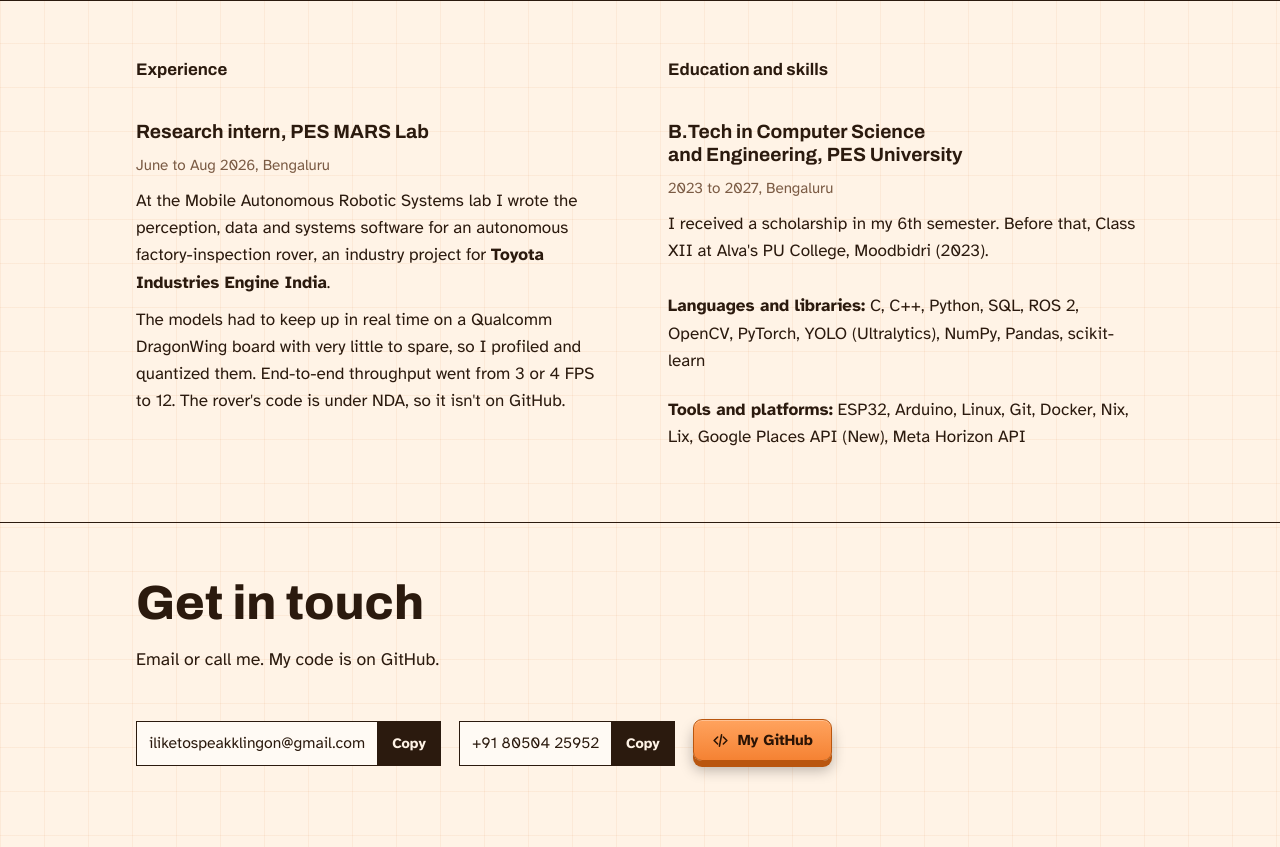
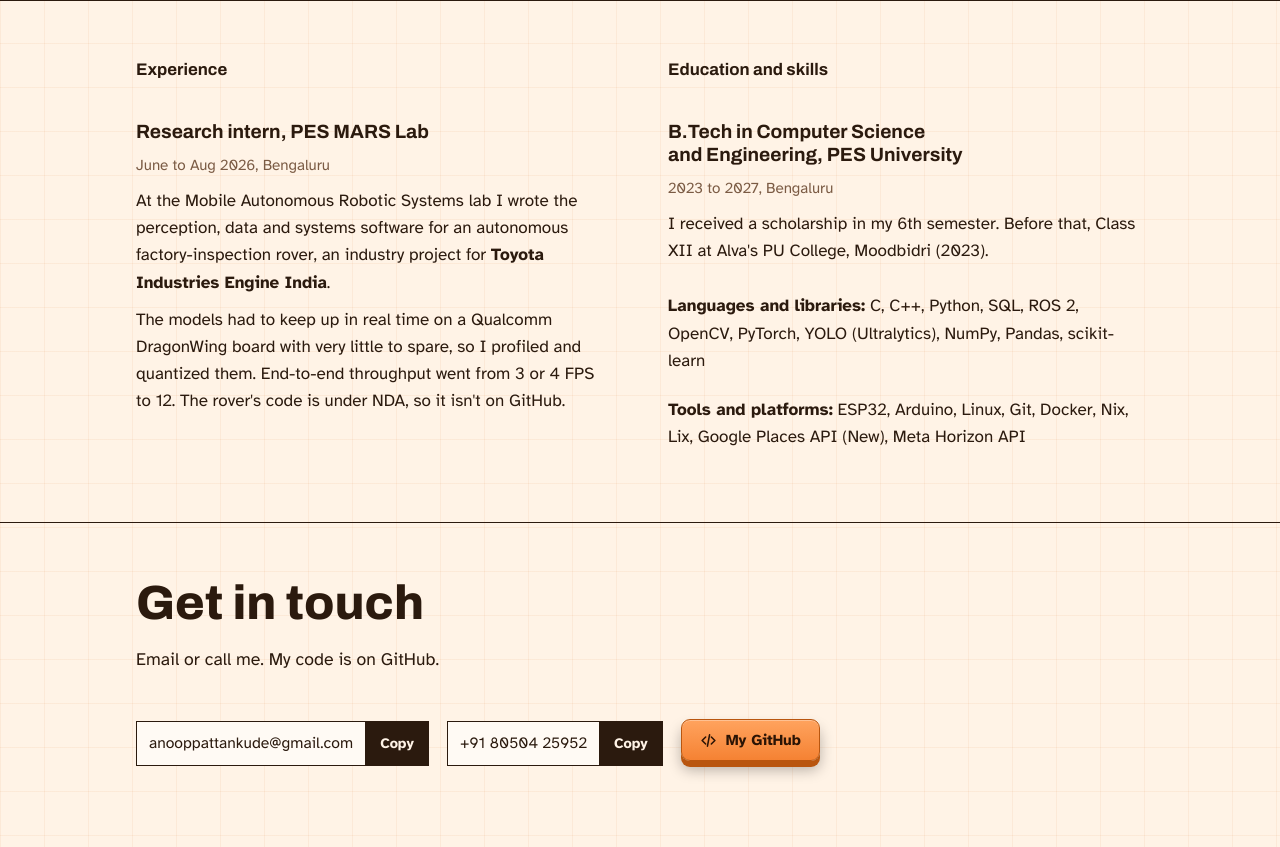
Before and after one commit to CartonWaff1e/CartonWaff1e.github.io, a plain HTML site: page index.html in a window 1280 px wide. Shown: the part 3961-4808 px from the top of the page. Drawn offline with Linux system fonts and the light colour scheme.

Commit message:
Update index.html

```diff
--- a/index.html
+++ b/index.html
@@ -728,7 +728,7 @@ section[id] { scroll-margin-top: calc(env(safe-area-inset-top, 0px) + 72px); }
       <h2>Get in touch</h2>
       <p>Email or call me. My code is on GitHub.</p>
       <div class="contact-row">
-        <div class="email"><span id="email-foot">iliketospeakklingon@gmail.com</span><button type="button" id="copy-foot" data-target="email-foot" aria-label="Copy email address">Copy</button></div>
+        <div class="email"><span id="email-foot">anooppattankude@gmail.com</span><button type="button" id="copy-foot" data-target="email-foot" aria-label="Copy email address">Copy</button></div>
         <div class="email"><span id="phone-foot">+91 80504 25952</span><button type="button" id="copy-phone-foot" data-target="phone-foot" aria-label="Copy phone number">Copy</button></div>
         <a class="btn3d" href="https://github.com/CartonWaff1e" target="_blank" rel="noopener"><svg viewBox="0 0 24 24" aria-hidden="true"><path d="M8 7l-5 5 5 5M16 7l5 5-5 5M13.5 4l-3 16" fill="none" stroke="currentColor" stroke-width="2.2" stroke-linecap="round" stroke-linejoin="round"/></svg><span>My GitHub</span></a>
       </div>
```
